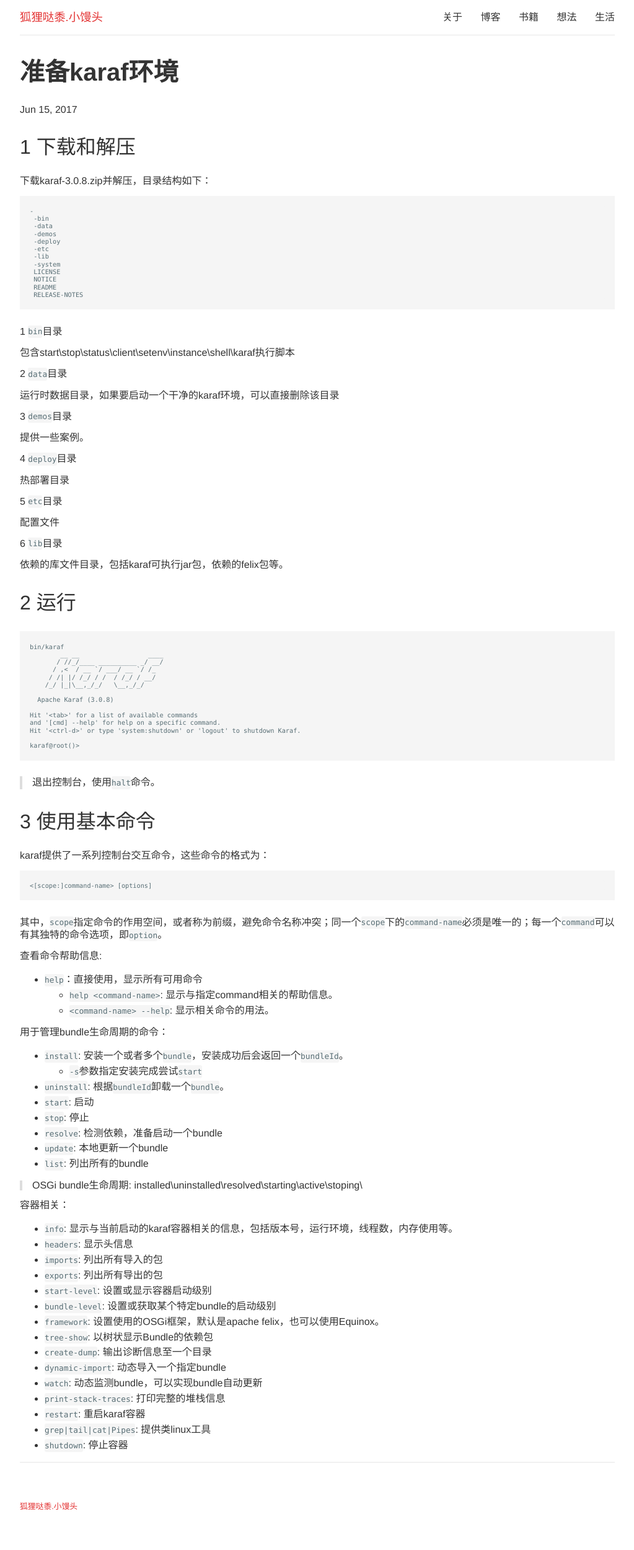
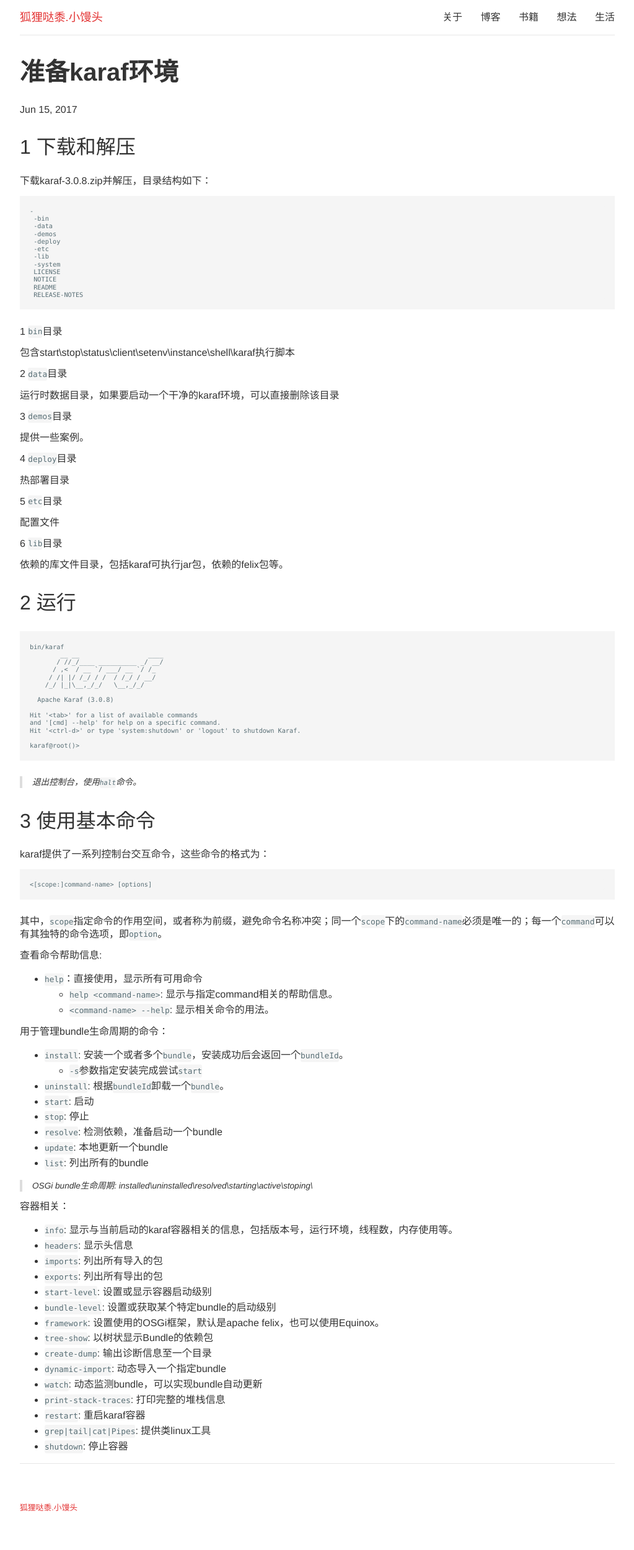
Before and after one commit to tjian123/tjian123.github.io, a Jekyll site: the page built from _posts/2017-06-15-prepare-karaf-environment.md, in a window 1280 px wide. Shown: the whole page at 62% size, without its empty margins (128-1151 px from the left). Built offline with Jekyll 4.4.1, drawn with Linux system fonts in a browser that asks for light colours.

Commit message:
test hightlight

```diff
--- a/_sass/base/_reset.scss
+++ b/_sass/base/_reset.scss
@@ -51,4 +51,9 @@ blockquote {
 	margin: 0;
 	padding-left: 1em;
 
+	p {
+		font-size: 0.85rem;
+		line-height: 1.2rem;
+		font-style: italic;
+	}
 }
```
